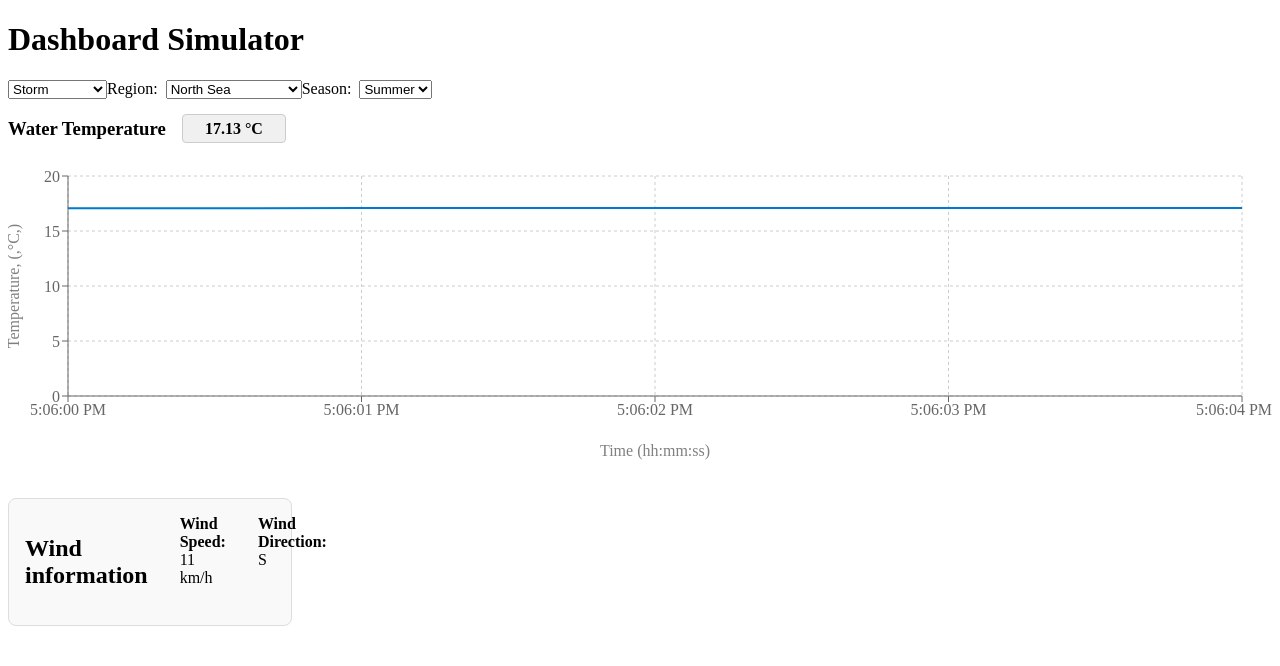
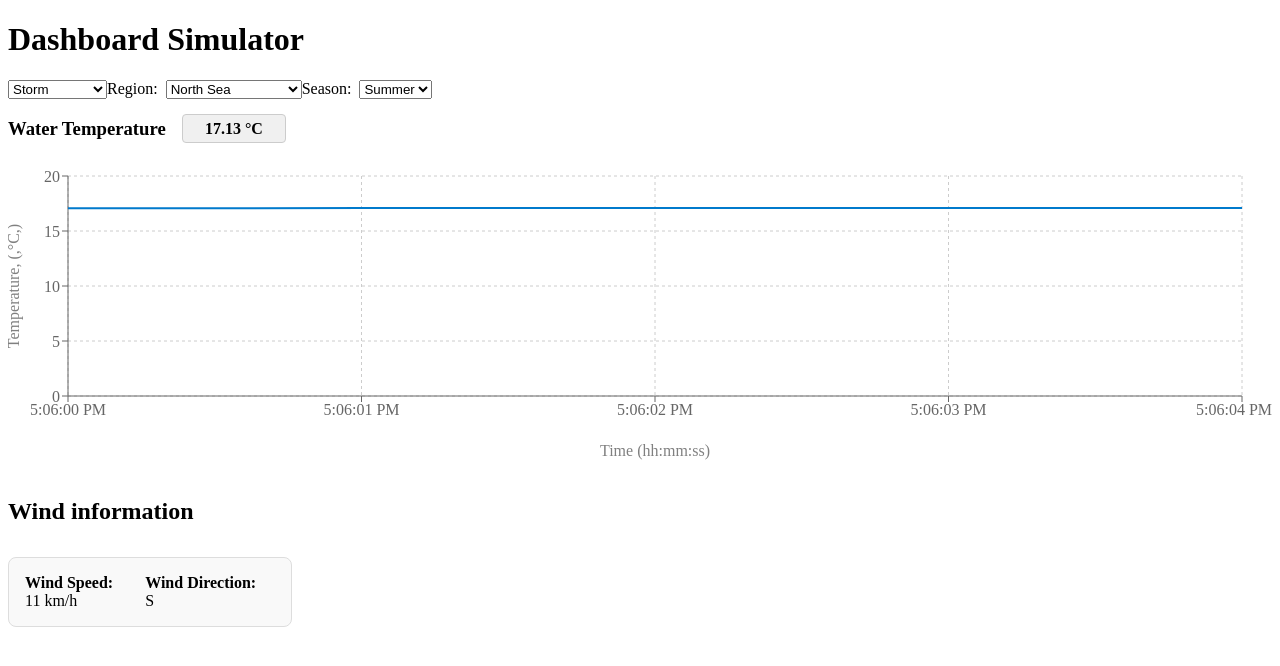
Before and after one commit to Teck-Bel/aquateck-simulator, a Next.js app: page /dashboard in a window 1280 px wide. Shown: the top 666 px of the page. Built offline with nearby package versions, Linux system fonts and the light colour scheme.

Commit message:
Update dashboard.tsx

```diff
--- a/pages/dashboard.tsx
+++ b/pages/dashboard.tsx
@@ -63,6 +63,7 @@ export default function Dashboard() {
         yAxisLabel="Temperature"
       />
 
+      <h2>Wind information</h2>
       <div style={{
         display: "flex",
         gap: "2rem",
@@ -73,7 +74,6 @@ export default function Dashboard() {
         borderRadius: "8px",
         maxWidth: "250px"
       }}>
-  <h2>Wind information</h2>
       <div>
         <strong>Wind Speed:</strong>
         <div>{windSpeed} km/h</div>
```
Lines whose indentation alone changed are shown as unchanged.
